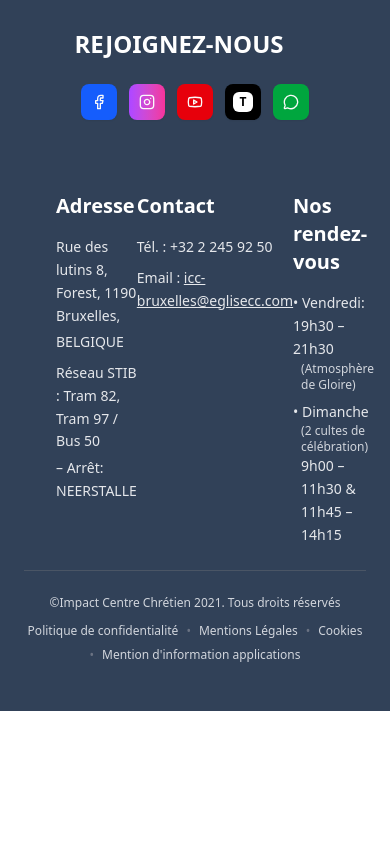
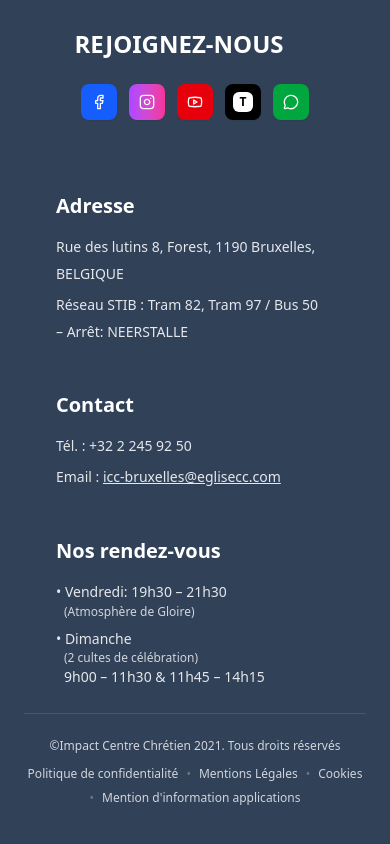
Before and after one commit to berrymatondo/iccbxl, a Next.js app: page / in a window 390 px wide. Shown: the part 3688-4532 px from the top of the page. Before the commit the page ends 4399 px from the top, so only its background shows below. Built offline with nearby package versions, Linux system fonts and the light colour scheme.

Commit message:
MAke landing page responsive

```diff
--- a/components/nav/footer.tsx
+++ b/components/nav/footer.tsx
@@ -60,7 +60,7 @@ export default function Component() {
         {/* Main content */}
         {/*         <div className=" grid md:grid-cols-3 gap-8 mb-12">
          */}{" "}
-        <div className=" flex justify-between px-8 ">
+        <div className=" flex max-md:flex-col justify-between px-8 ">
           {/* Address Card */}
           <Card className="bg-transparent border-none shadow-none">
             <div className="p-0">
```
